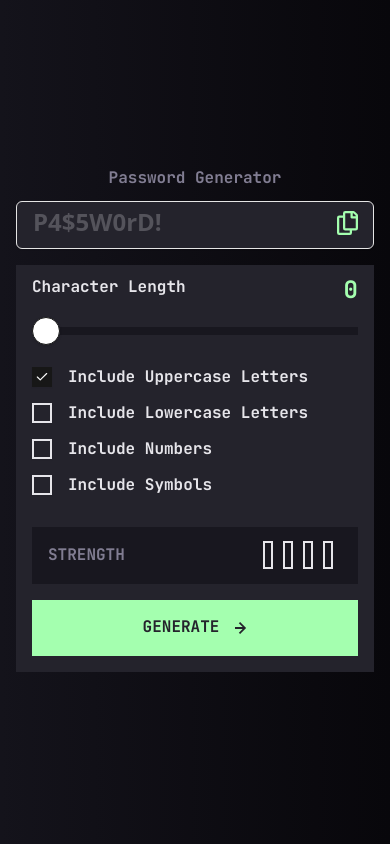
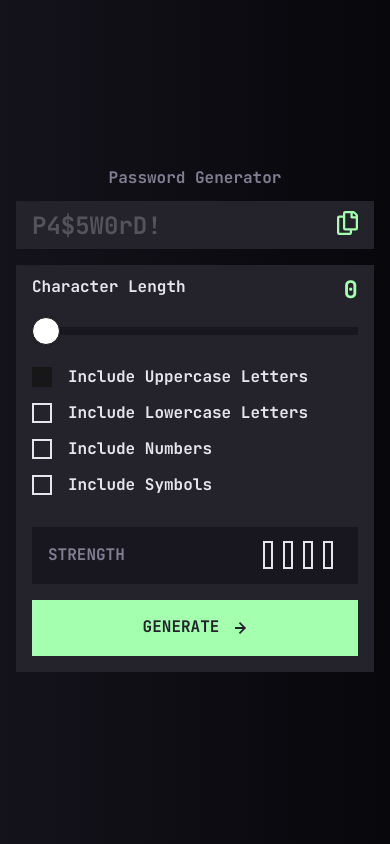
Before and after one commit to Uri-Raz-Dev/password-generator-app, a React (Vite) app: page / in a window 390 px wide. Both pictures are taken after a click on the checkbox 42 px from the left and 377 px from the top of the page. Built offline with nearby package versions, Linux system fonts and the light colour scheme.

Commit message:
write active state for mobile

```diff
--- a/src/App.tsx
+++ b/src/App.tsx
@@ -1,10 +1,11 @@
+import { Input } from '@/components/ui/input'
+import { Button } from '@/components/ui/button'
 import { Label } from '@radix-ui/react-label'
-import { Input } from '@/components/ui/input'
-import { Checkbox } from '@/components/ui/checkbox'
-import { Slider } from '@/components/ui/slider'
-import { Button } from '@/components/ui/button'
 import arrow from './assets/images/icon-arrow-right.svg'
 import copy from './assets/images/icon-copy.svg'
+import PasswordSlider from './comps/PasswordSlider'
+import PasswordFilter from './comps/PasswordFilter'
+import PasswordStrength from './comps/PasswordStrength'
 const App = () => {
   return (
     <form
@@ -18,8 +19,9 @@ const App = () => {
       <Label className="relative w-full">
         <Input
           id="password"
-          className="h-12 w-full bg-(--color-grey800) p-4 placeholder:text-[1.5rem] placeholder:leading-3 placeholder:font-(--font-display) placeholder:font-bold placeholder:tracking-normal placeholder:text-(--color-grey700)"
+          className="read-only:text-preset2 h-12 w-full bg-(--color-grey800) p-4 placeholder:text-[1.5rem] placeholder:leading-3 placeholder:font-(--font-display) placeholder:font-bold placeholder:tracking-normal placeholder:text-(--color-grey700)"
           type="text"
+          readOnly
           placeholder="P4$5W0rD!"
         />
         <img
@@ -30,75 +32,12 @@ const App = () => {
       </Label>
 
       <section className="flex w-full flex-col gap-8 bg-(--color-grey800) p-4">
-        <section className="flex flex-col gap-7">
-          <section className="flex justify-between">
-            <Label
-              className="text-preset4 text-(--color-grey200)"
-              htmlFor="slider"
-            >
-              Character Length
-            </Label>
-            <span className="text-preset2 text-(--color-green200)">0</span>
-          </section>
+        <PasswordSlider />
 
-          <Slider
-            className="bg-(--color-850)"
-            defaultValue={[0]}
-            max={20}
-            step={1}
-          />
-        </section>
+        <PasswordFilter />
 
-        <ul className="flex flex-col gap-4">
-          <li className="flex items-center gap-4">
-            <Checkbox id="include-uppercase"></Checkbox>
-            <Label
-              className="text-preset4 text-(--color-grey200)"
-              htmlFor="include-uppercase"
-            >
-              Include Uppercase Letters
-            </Label>
-          </li>
-          <li className="flex items-center gap-4">
-            <Checkbox id="include-lowercase"></Checkbox>
-            <Label
-              className="text-preset4 text-(--color-grey200)"
-              htmlFor="include-lowercase"
-            >
-              Include Lowercase Letters
-            </Label>
-          </li>
-          <li className="flex items-center gap-4">
-            <Checkbox id="include-numbers"></Checkbox>
-            <Label
-              className="text-preset4 text-(--color-grey200)"
-              htmlFor="include-numbers"
-            >
-              Include Numbers
-            </Label>
-          </li>
-          <li className="flex items-center gap-4">
-            <Checkbox id="include-symbols"></Checkbox>
-            <Label
-              className="text-preset4 text-(--color-grey200)"
-              htmlFor="include-symbols"
-            >
-              Include Symbols
-            </Label>
-          </li>
-        </ul>
-        <section className="flex items-center justify-between bg-(--color-grey850) px-4 py-5.5">
-          <span className="text-preset4 text-(--color-grey600)">STRENGTH</span>
-          <section className="flex">
-            <span className="hidden">MEDIUM</span>
-            <ul className="flex -space-x-2">
-              <li className="h-2.5 w-7 rotate-90 border-2"></li>
-              <li className="h-2.5 w-7 rotate-90 border-2"></li>
-              <li className="h-2.5 w-7 rotate-90 border-2"></li>
-              <li className="h-2.5 w-7 rotate-90 border-2"></li>
-            </ul>
-          </section>
-        </section>
+        <PasswordStrength />
+
         <Button className="after:content-[{arrow}] -mt-4 flex cursor-pointer gap-4 bg-(--color-green200) py-7">
           <span className="text-preset4 text-(--color-grey800)">GENERATE</span>
           <img src={arrow} alt="arrow" />
--- a/src/components/ui/checkbox.tsx
+++ b/src/components/ui/checkbox.tsx
@@ -12,7 +12,7 @@ function Checkbox({
     <CheckboxPrimitive.Root
       data-slot="checkbox"
       className={cn(
-        'peer dark:bg-input/30 data-[state=checked]:bg-primary data-[state=checked]:text-primary-foreground dark:data-[state=checked]:bg-primary data-[state=checked]:border-primary focus-visible:border-ring focus-visible:ring-ring/50 aria-invalid:ring-destructive/20 dark:aria-invalid:ring-destructive/40 aria-invalid:border-destructive size-5 shrink-0 border-2 border-(--color-grey200) shadow-xs transition-shadow outline-none focus-visible:ring-[3px] disabled:cursor-not-allowed disabled:opacity-50',
+        'peer dark:bg-input/30 data-[state=checked]:bg-primary data-[state=checked]:text-primary-foreground focus-visible:border-ring focus-visible:ring-ring/50 aria-invalid:ring-destructive/20 dark:aria-invalid:ring-destructive/40 aria-invalid:border-destructive size-5 shrink-0 border-2 border-(--color-grey200) shadow-xs transition-shadow outline-none focus-visible:ring-[3px] disabled:cursor-not-allowed disabled:opacity-50 data-[state=checked]:border-0 dark:data-[state=checked]:bg-(--color-green200)',
         className
       )}
       {...props}
@@ -21,7 +21,10 @@ function Checkbox({
         data-slot="checkbox-indicator"
         className="grid place-content-center text-current transition-none"
       >
-        <CheckIcon className="size-3.5" />
+        <CheckIcon
+          className="size-3.5 text-(--color-grey850)"
+          strokeWidth={4}
+        />
       </CheckboxPrimitive.Indicator>
     </CheckboxPrimitive.Root>
   )
--- a/src/components/ui/input.tsx
+++ b/src/components/ui/input.tsx
@@ -1,16 +1,15 @@
-import * as React from "react"
+import * as React from 'react'
 
-import { cn } from "@/lib/utils"
+import { cn } from '@/lib/utils'
 
-function Input({ className, type, ...props }: React.ComponentProps<"input">) {
+function Input({ className, type, ...props }: React.ComponentProps<'input'>) {
   return (
     <input
       type={type}
       data-slot="input"
       className={cn(
-        "file:text-foreground placeholder:text-muted-foreground selection:bg-primary selection:text-primary-foreground dark:bg-input/30 border-input h-9 w-full min-w-0 rounded-md border bg-transparent px-3 py-1 text-base shadow-xs transition-[color,box-shadow] outline-none file:inline-flex file:h-7 file:border-0 file:bg-transparent file:text-sm file:font-medium disabled:pointer-events-none disabled:cursor-not-allowed disabled:opacity-50 md:text-sm",
-        "focus-visible:border-ring focus-visible:ring-ring/50 focus-visible:ring-[3px]",
-        "aria-invalid:ring-destructive/20 dark:aria-invalid:ring-destructive/40 aria-invalid:border-destructive",
+        'file:text-foreground placeholder:text-muted-foreground selection:bg-primary selection:text-primary-foreground dark:bg-input/30 border-input h-9 w-full min-w-0 border-0 bg-transparent px-3 py-1 text-base shadow-xs transition-[color,box-shadow] outline-none file:inline-flex file:h-7 file:border-0 file:bg-transparent file:text-sm file:font-medium disabled:pointer-events-none disabled:cursor-not-allowed disabled:opacity-50 md:text-sm',
+        'aria-invalid:ring-destructive/20 dark:aria-invalid:ring-destructive/40 aria-invalid:border-destructive',
         className
       )}
       {...props}
--- a/src/components/ui/slider.tsx
+++ b/src/components/ui/slider.tsx
@@ -43,7 +43,7 @@ function Slider({
         <SliderPrimitive.Range
           data-slot="slider-range"
           className={cn(
-            'absolute bg-green-500 data-[orientation=horizontal]:h-full data-[orientation=vertical]:w-full'
+            'absolute bg-(--color-green200) data-[orientation=horizontal]:h-full data-[orientation=vertical]:w-full'
           )}
         />
       </SliderPrimitive.Track>
--- /dev/null
+++ b/src/comps/PasswordFilter.tsx
@@ -0,0 +1,46 @@
+import { Checkbox } from '@/components/ui/checkbox'
+import { Label } from '@radix-ui/react-label'
+const PasswordFilter = () => {
+  return (
+    <ul className="flex flex-col gap-4">
+      <li className="flex items-center gap-4">
+        <Checkbox id="include-uppercase"></Checkbox>
+        <Label
+          className="text-preset4 text-(--color-grey200)"
+          htmlFor="include-uppercase"
+        >
+          Include Uppercase Letters
+        </Label>
+      </li>
+      <li className="flex items-center gap-4">
+        <Checkbox id="include-lowercase"></Checkbox>
+        <Label
+          className="text-preset4 text-(--color-grey200)"
+          htmlFor="include-lowercase"
+        >
+          Include Lowercase Letters
+        </Label>
+      </li>
+      <li className="flex items-center gap-4">
+        <Checkbox id="include-numbers"></Checkbox>
+        <Label
+          className="text-preset4 text-(--color-grey200)"
+          htmlFor="include-numbers"
+        >
+          Include Numbers
+        </Label>
+      </li>
+      <li className="flex items-center gap-4">
+        <Checkbox id="include-symbols"></Checkbox>
+        <Label
+          className="text-preset4 text-(--color-grey200)"
+          htmlFor="include-symbols"
+        >
+          Include Symbols
+        </Label>
+      </li>
+    </ul>
+  )
+}
+
+export default PasswordFilter
--- /dev/null
+++ b/src/comps/PasswordSlider.tsx
@@ -0,0 +1,23 @@
+import { Slider } from '@/components/ui/slider'
+import { Label } from '@radix-ui/react-label'
+const PasswordSlider = () => {
+  return (
+    <section className="flex flex-col gap-7">
+      <section className="flex justify-between">
+        <Label className="text-preset4 text-(--color-grey200)" htmlFor="slider">
+          Character Length
+        </Label>
+        <span className="text-preset2 text-(--color-green200)">0</span>
+      </section>
+
+      <Slider
+        className="bg-(--color-850)"
+        defaultValue={[0]}
+        max={20}
+        step={1}
+      />
+    </section>
+  )
+}
+
+export default PasswordSlider
--- /dev/null
+++ b/src/comps/PasswordStrength.tsx
@@ -0,0 +1,18 @@
+const PasswordStrength = () => {
+  return (
+    <section className="flex items-center justify-between bg-(--color-grey850) px-4 py-5.5">
+      <span className="text-preset4 text-(--color-grey600)">STRENGTH</span>
+      <section className="flex">
+        <span className="hidden">MEDIUM</span>
+        <ul className="flex -space-x-2">
+          <li className="h-2.5 w-7 rotate-90 border-2"></li>
+          <li className="h-2.5 w-7 rotate-90 border-2"></li>
+          <li className="h-2.5 w-7 rotate-90 border-2"></li>
+          <li className="h-2.5 w-7 rotate-90 border-2"></li>
+        </ul>
+      </section>
+    </section>
+  )
+}
+
+export default PasswordStrength
```
Also changed, not shown: src/components/ui/label.tsx (+4 -4 lines).
